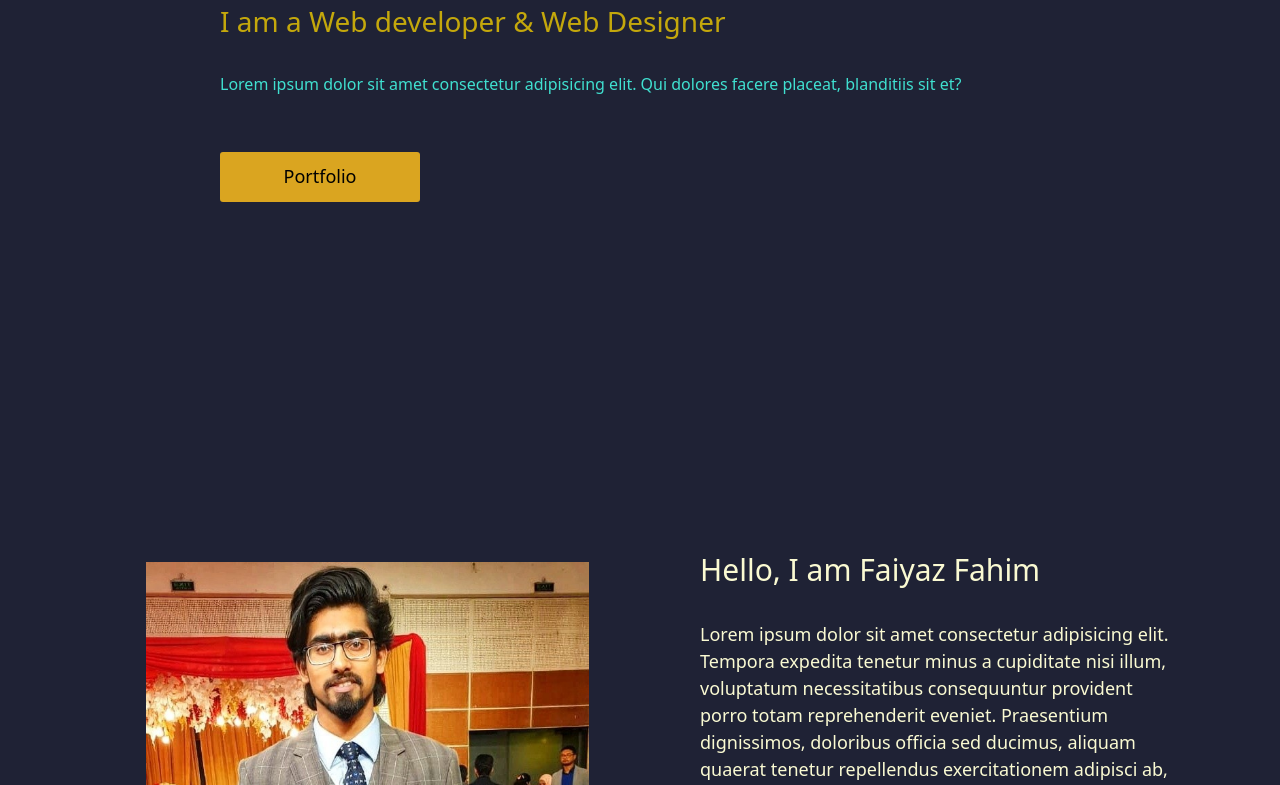
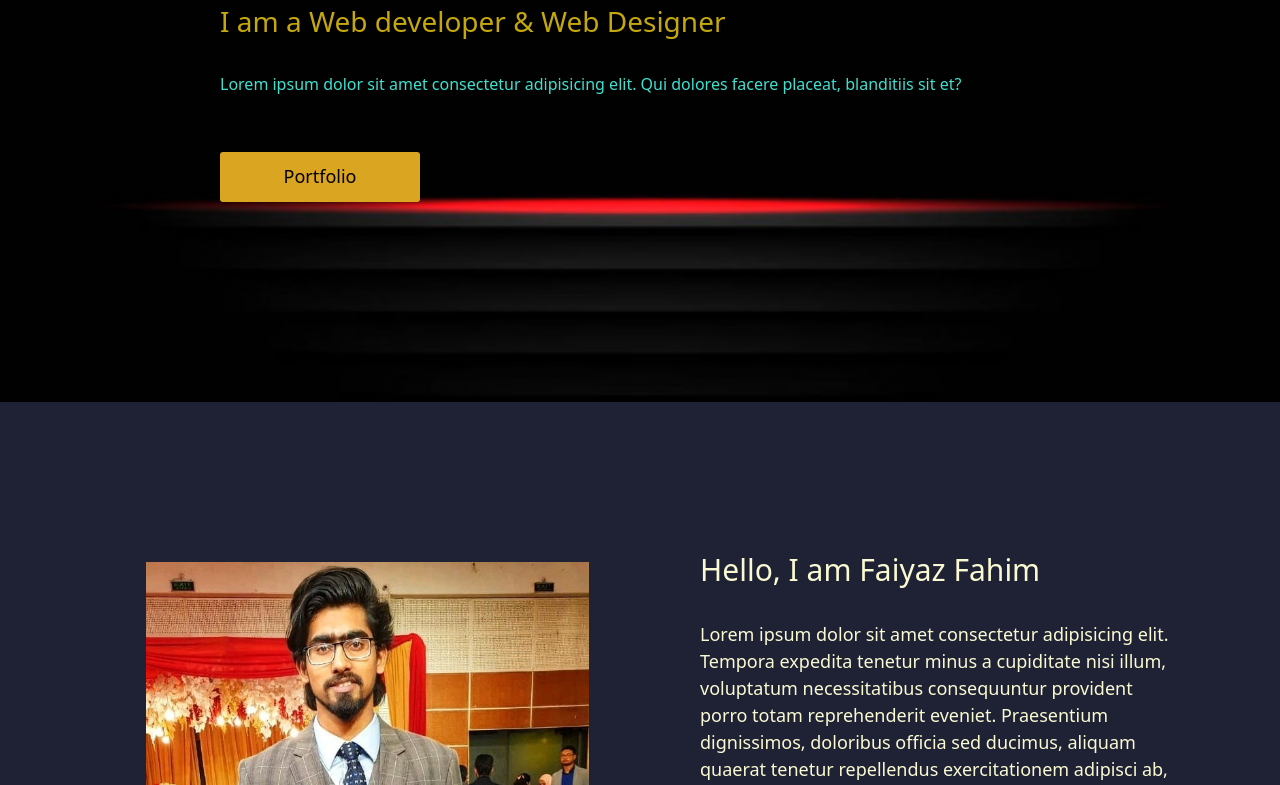
Before and after one commit to faiyaz619/single_landing_page, a plain HTML site: page index.html in a window 1280 px wide. Shown: the part 365-1150 px from the top of the page. Drawn offline with nearby package versions, Linux system fonts and the light colour scheme; the site is published under a folder, as on GitHub Pages, so addresses that start at the root find nothing; a web font is replaced by a local one.

Commit message:
Update style.css

```diff
--- a/css/style.css
+++ b/css/style.css
@@ -86,7 +86,7 @@ span{
 
 /*------ Banar css starts ------ */
 #banar{
-    background: url(/images/banar2.jpg);
+    background: url(../images/banar2.jpg);
     background-repeat: no-repeat;
     background-position: center;
     background-size: cover;
```
